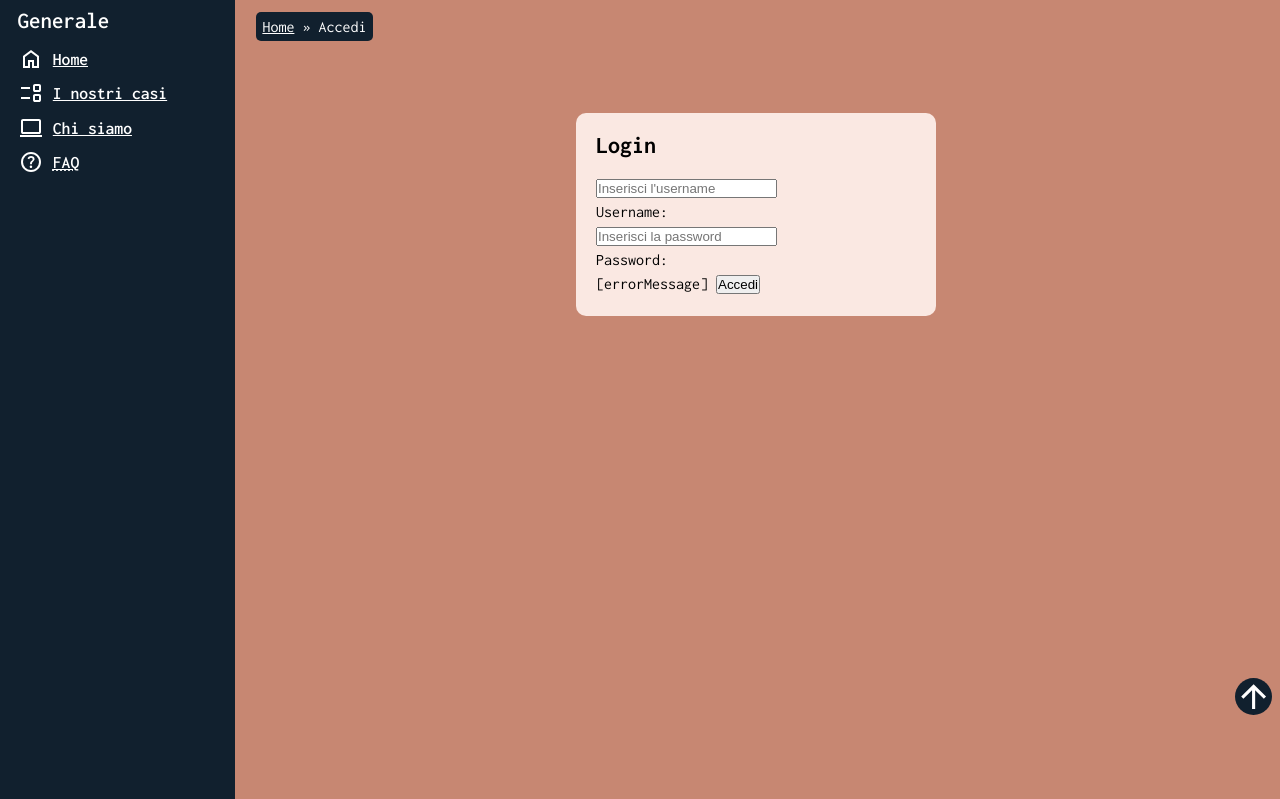
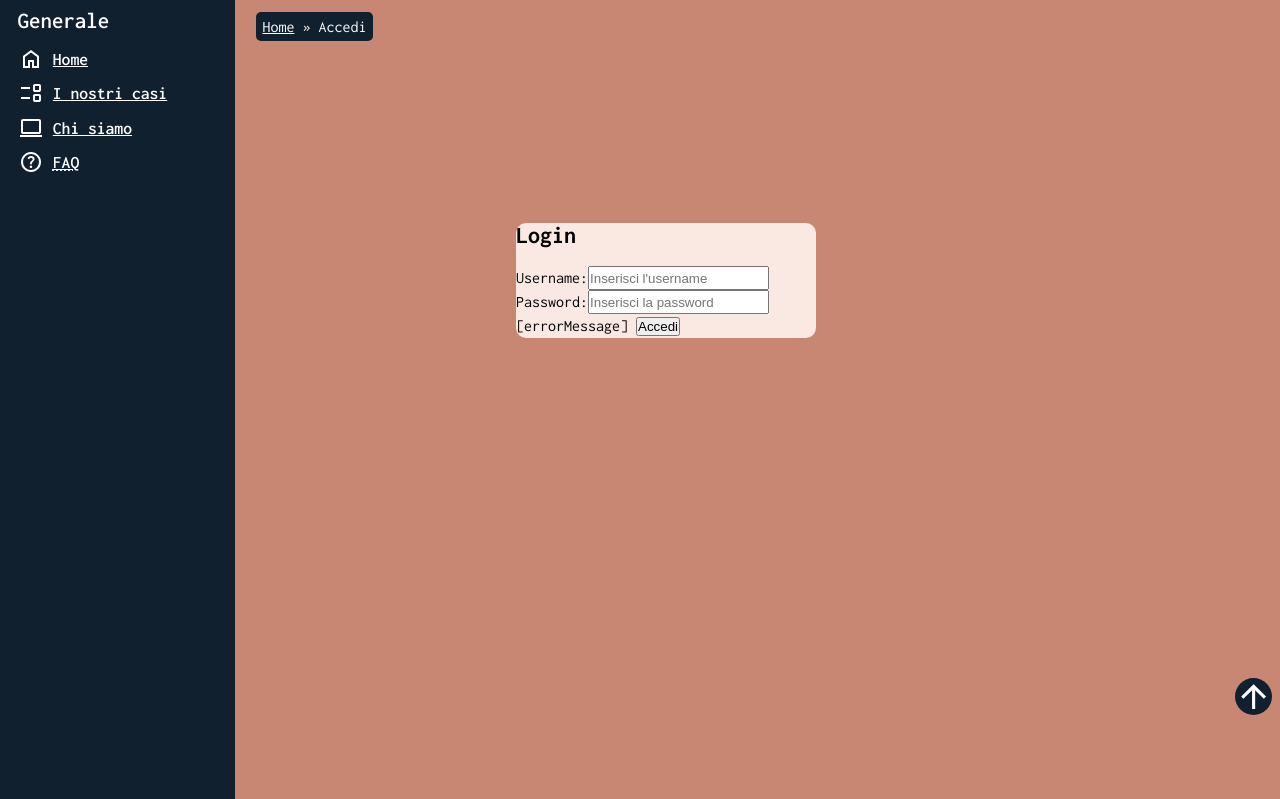
Before and after one commit to samuele-visentin/unipd-TecWeb, a PHP site: page /accedi.php in a window 1280 px wide. Shown: the part 77-876 px from the top of the page. Run offline with PHP 8.4, Linux system fonts and the light colour scheme.

Commit message:
pre merge

```diff
--- a/src/assets/css/main.css
+++ b/src/assets/css/main.css
@@ -479,13 +479,33 @@ header #logo {
     MAIN ACCEDI STYLE
 *************************************/
 
-div.form-container{
-    min-width: 10em;
-    max-width: 20em;
-    margin: 50px auto;
-    padding: 20px;
+form {
     border-radius: 10px;
     background-color: rgb(var(--primary300));
+    width: 300px;
+    margin: 20% 20%;
+}
+
+div.login-container{
+    display: flex;
+    flex-direction: row;
+    flex-wrap: wrap;
+}
+
+#username {
+    order: 2;
+}
+
+#password{
+    order: 4;
+}
+
+#labelUsername {
+    order: 1;
+}
+
+#labelPassword {
+    order: 3;
 }
 
 /************************************
--- a/src/data/salvataggio.php
+++ b/src/data/salvataggio.php
@@ -3,13 +3,13 @@
 class Salvataggio {
     public string $id_indagine;
     public string $id_utente;
-    public string $progressivo_domanda;
+    public string $id_domanda;
 
     public function __construct(array $row)
     {
         $this->id_indagine = $row["idIndagine"];
         $this->id_utente = $row["idUtente"];
-        $this->progressivo_domanda = $row["idDomanda"];
+        $this->id_domanda = $row["idDomanda"];
     }
 }
 
--- a/src/templates/accedi_layout.html
+++ b/src/templates/accedi_layout.html
@@ -1,11 +1,12 @@
-<div class="form-container">
-    <form action="app/login.php" method="post">
-        <h2 lang="en">Login</h2>
-        <input type="text" name="username" id="username" placeholder="Inserisci l'username" required> <br>
-        <label for="username" lang="en">Username: </label> <br>
-        <input type="password" name="password" id="password" placeholder="Inserisci la password" required> <br>
-        <label for="password" lang="en">Password: </label> <br>
-        [errorMessage]
-        <input type="submit" value="Accedi">
-    </form>
-</div>
+
+<form action="app/login.php" method="post">
+    <h2 lang="en">Login</h2>
+    <div class="login-container">
+        <input type="text" name="username" id="username" placeholder="Inserisci l'username" maxlength="20" required>
+        <label id="labelUsername" for="username" lang="en">Username: </label>
+        <input type="password" name="password" id="password" placeholder="Inserisci la password" required>
+        <label id="labelPassword" for="password" lang="en">Password: </label>
+    </div>
+    [errorMessage]
+    <input type="submit" value="Accedi">
+</form>
--- a/src/templates/layout.html
+++ b/src/templates/layout.html
@@ -8,7 +8,8 @@
     <meta name="author" content="Clue Catchers">
     <meta name="viewport" content="width=device-width,initial-scale=1.0">
     <link rel="stylesheet" href="assets/css/main.css" media="screen">
-    <link rel="stylesheet" href="assets/css/mini.css" media="screen and (max-width: 600px)">
+    <!-- Only screen per il supporto di iphone 8? -->
+    <link rel="stylesheet" href="assets/css/mini.css" media="screen and (max-width: 600px), only screen and (max-width: 600px)">
     <link rel="shortcut icon" href="assets/images/favicon.ico" type="image/x-icon">
     <script src="javascript/script.js"></script>
   </head>
--- a/src/witness.php
+++ b/src/witness.php
@@ -21,7 +21,7 @@ if(isset($_GET["id"]) && $_GET["id"] !== "") {
     $salvataggio = getSalvataggioByUtenteAndIndagine($_SESSION["userId"], $caseId);
     //$salvataggio = getSalvataggioByUtenteAndIndagine(0, $caseId);
     if(!is_null($salvataggio)) {
-        $prove = getProveBySalvataggio($salvataggio, $caseId);
+        $prove = getProveBySalvataggio($salvataggio);
     } else {
         $prove = getProveByIndagineAndProgressivoCapitolo($caseId, 0);
     }
```
Also changed, not shown: src/data/prova.php (+5 -6 lines).
